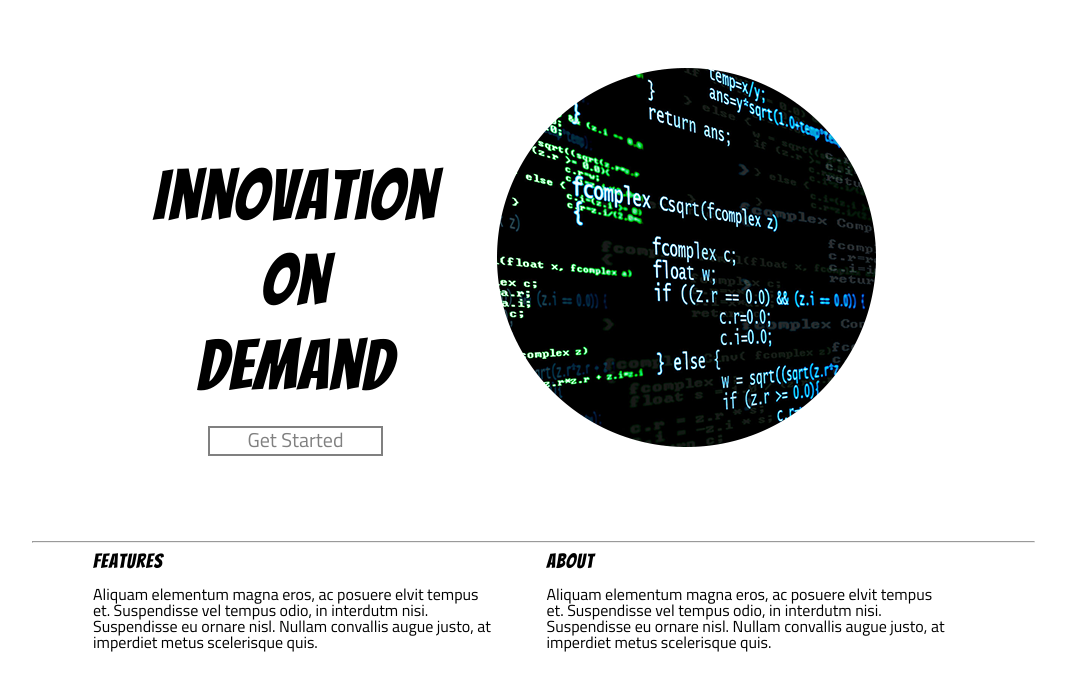
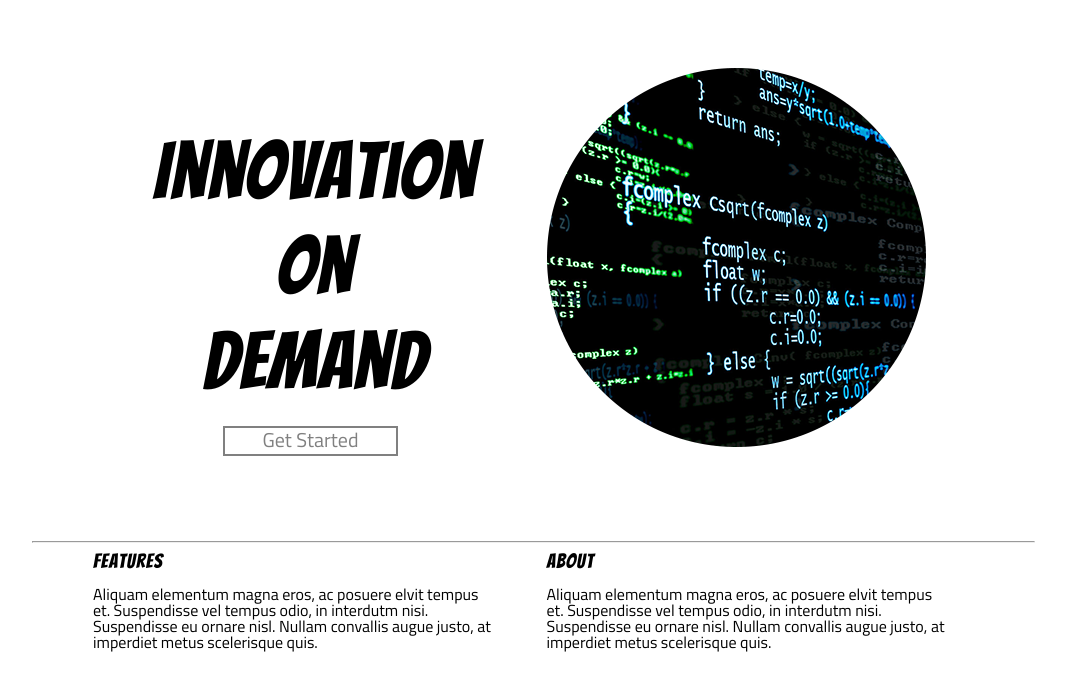
Before and after one commit to johngwells/Lambda-Challenge, a plain HTML site: page UserInterfaceProject/great-idea-website/index.html in a window 1280 px wide. Shown: the part 61-759 px from the top of the page, without its empty margins (107-1173 px from the left). Drawn offline with Linux system fonts and the light colour scheme.

Commit message:
completed layout - adjusted top section

```diff
--- a/UserInterfaceProject/great-idea-website/css/index.css
+++ b/UserInterfaceProject/great-idea-website/css/index.css
@@ -65,7 +65,7 @@ h1, h2, h3, h4, h5 {
 
 /* Your code starts here! */
 h1 {
-	font-size: 70px;
+	font-size: 80px;
 	text-align: center;
 }
 
@@ -116,7 +116,7 @@ a {
 .box-content-one {
 	display: inline-block;
 	height: 200px;
-	width: 275px;
+	width: 300px;
 	margin-left: 200px;
 }
 
@@ -134,7 +134,7 @@ a {
 	width: 175px;
 	height: 30px;
 	text-align: center;
-	margin-left: 65px;
+	margin-left: 80px;
 	padding-top: 2px;
 	border: 2px solid gray;
 }
@@ -142,7 +142,7 @@ a {
 /* Box Right with Image */
 .box-content-two {
 	display: inline-block;
-	margin: 60px 0px 0px 75px;
+	margin: 60px 0px 0px 100px;
 }
 
 /* Middle Section Above Banner Image in Middle */
```
